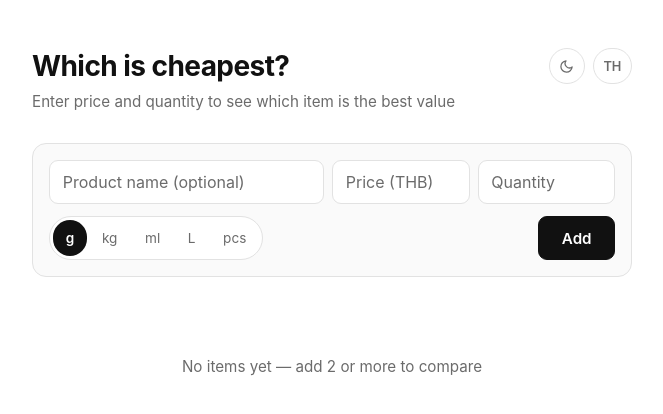
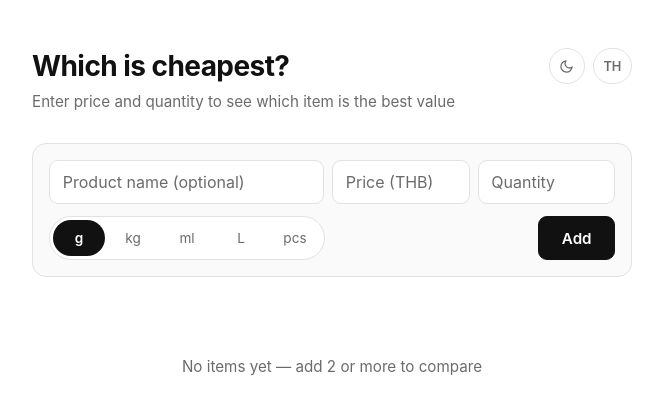
Before and after one commit to Eclipse-Walker/mfe-cheapest, a React app: page / in a window 1280 px wide. Shown: the top 414 px of the page, without its empty margins (308-971 px from the left). Built offline with nearby package versions, Linux system fonts and the light colour scheme; the HTML template or start-up script is replaced by a standard one.

Commit message:
style(ui): enforce uniform dimensions for unit segmented control pills

```diff
--- a/src/App.css
+++ b/src/App.css
@@ -184,8 +184,9 @@ h1 {
 .unit-option span {
   display: inline-flex;
   align-items: center;
-  min-height: 2.25rem;
-  padding: 0.35rem 0.8rem;
+  justify-content: center;
+  width: 3.25rem;
+  height: 2.25rem;
   border-radius: 999px;
   font-size: 0.85rem;
   color: var(--muted);
```
